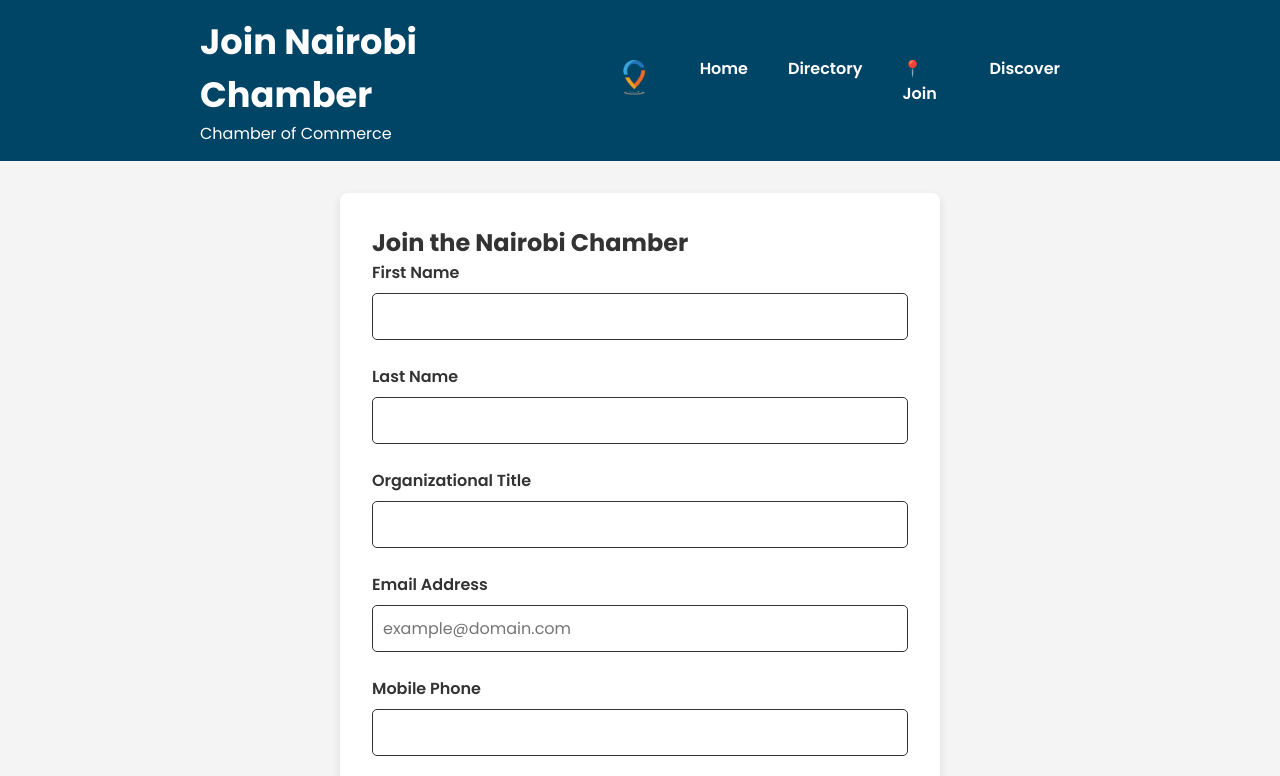
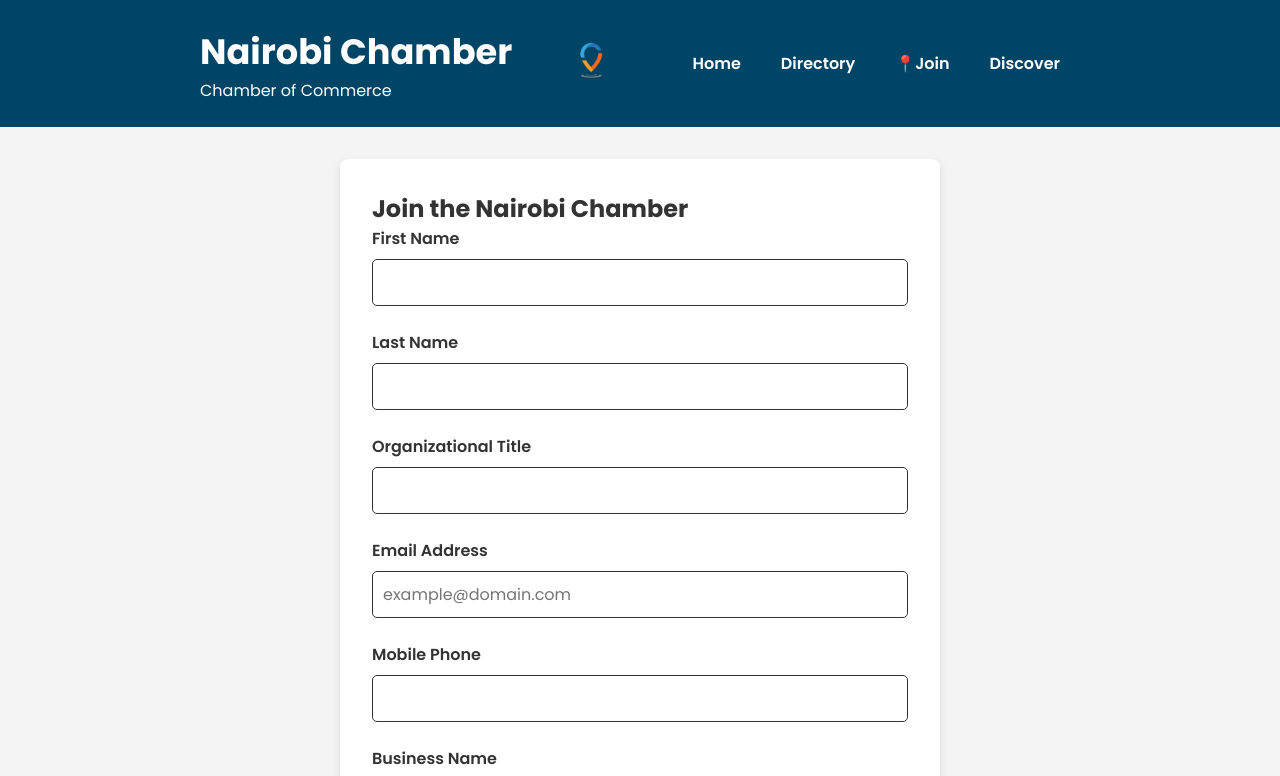
Before and after one commit to loisemusungu/wdd231, a plain HTML site: page chamber/join.html in a window 1280 px wide. Shown: the top 776 px of the page. Drawn offline with Linux system fonts and the light colour scheme.

Commit message:
editted h1

```diff
--- a/chamber/join.html
+++ b/chamber/join.html
@@ -8,7 +8,7 @@
     <meta name="description" content="Join Nairobi Chamber and choose a membership level.">
     <meta name="author" content="Loise Musungu">
 
-    <meta property="og:title" content="Join Nairobi Chamber">
+    <meta property="og:title" content="Nairobi Chamber">
     <meta property="og:type" content="website">
     <meta property="og:description" content="Sign up for a membership in Nairobi Chamber of Commerce.">
     <meta property="og:url" content="https://loisemusungu.github.io/wdd231/chamber/join.html">
@@ -35,7 +35,7 @@
         <header>
             <div class="header">
                 <div class="heading">
-                    <h1>Join Nairobi Chamber</h1>
+                    <h1>Nairobi Chamber</h1>
                     <p>Chamber of Commerce</p>
                 </div>
 
```
